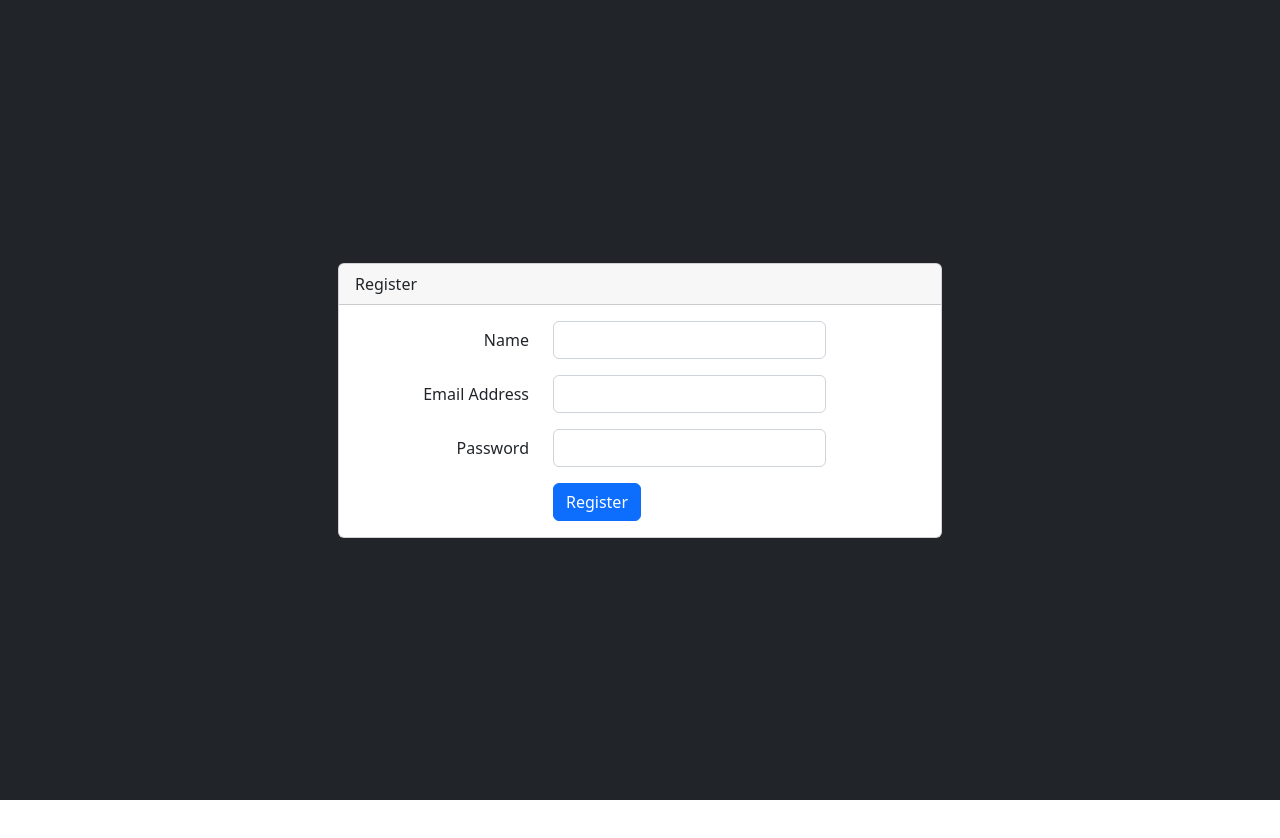
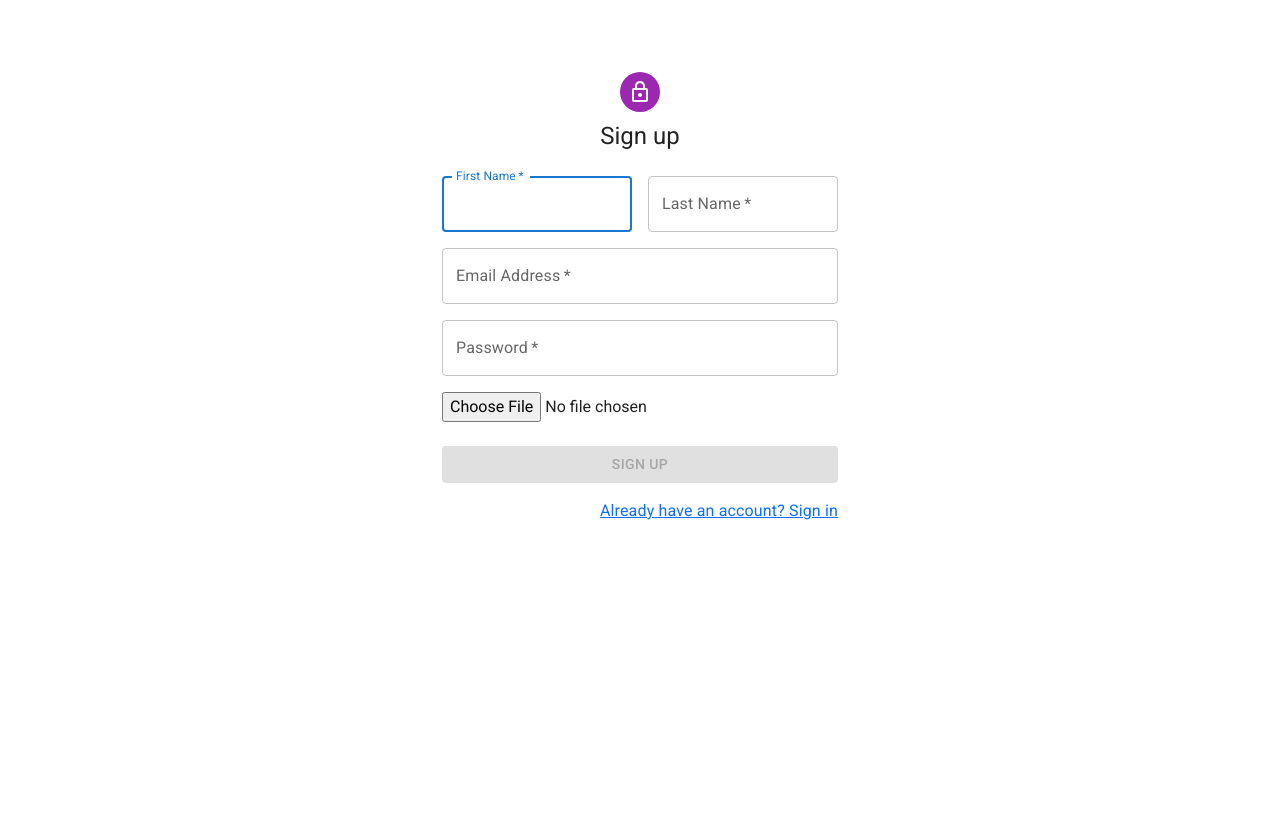
Before and after one commit to bishrimohammed/React-telegramclone, a React (Create React App) app: page /register in a window 1280 px wide. Shown: the top 838 px of the page. Before the commit the page ends 800 px from the top, so only its background shows below. Built offline with nearby package versions, Linux system fonts and the light colour scheme; no server answers.

Commit message:
firebase

```diff
--- a/package.json
+++ b/package.json
@@ -14,6 +14,7 @@
     "@testing-library/user-event": "^13.2.1",
     "bootstrap": "^5.2.3",
     "dotenv": "^16.1.4",
+    "firebase": "^9.22.2",
     "json-server": "^0.17.1",
     "react": "^18.2.0",
     "react-bootstrap": "^2.6.0",
--- /dev/null
+++ b/src/firebase.js
@@ -0,0 +1,16 @@
+// Import the functions you need from the SDKs you need
+import { initializeApp } from "firebase/app";
+import { getStorage } from "firebase/storage";
+// Your web app's Firebase configuration
+const firebaseConfig = {
+  apiKey: "AIzaSyCdFrtQeZkNRHMeTvQHYDpbIbdzNX6D0vc",
+  authDomain: "telegramprofilephoto.firebaseapp.com",
+  projectId: "telegramprofilephoto",
+  storageBucket: "telegramprofilephoto.appspot.com",
+  messagingSenderId: "1090483089798",
+  appId: "1:1090483089798:web:7628915158ae0a7a7ebc07",
+};
+
+// Initialize Firebase
+const app = initializeApp(firebaseConfig);
+export const storage = getStorage(app);
--- a/src/pages/Login.jsx
+++ b/src/pages/Login.jsx
@@ -1,8 +1,21 @@
 import React, { useState } from "react";
 import { useSelector, useDispatch } from "react-redux";
 import { setLogin } from "../storeReduxToolkit/authSlice";
-import env from "react-dotenv";
+import Avatar from "@mui/material/Avatar";
+import Button from "@mui/material/Button";
+import CssBaseline from "@mui/material/CssBaseline";
+import TextField from "@mui/material/TextField";
+import { Link } from "react-router-dom";
+//import Link from "@mui/material/Link";
+import Grid from "@mui/material/Grid";
+import Box from "@mui/material/Box";
+import LockOutlinedIcon from "@mui/icons-material/LockOutlined";
+import Typography from "@mui/material/Typography";
+import Container from "@mui/material/Container";
+import { createTheme, ThemeProvider } from "@mui/material/styles";
+const defaultTheme = createTheme();
 const Login = () => {
+  //const navigate = useNavigate();
   const dispatch = useDispatch();
   const Auth = useSelector((state) => state.auth.user);
   const [email, setEmail] = useState("");
@@ -29,61 +42,78 @@ const Login = () => {
   };
   return (
     <>
-      <div className="container">
-        <div className="row justify-content-center">
-          <div className="col-md-8">
-            <div className="card">
-              <div className="card-header">Login</div>
+      {" "}
+      <ThemeProvider theme={defaultTheme}>
+        <Container component="main" maxWidth="xs">
+          <CssBaseline />
+          <Box
+            sx={{
+              marginTop: 8,
+              display: "flex",
+              flexDirection: "column",
+              alignItems: "center",
+            }}
+          >
+            <Avatar sx={{ m: 1, bgcolor: "secondary.main" }}>
+              <LockOutlinedIcon />
+            </Avatar>
+            <Typography component="h1" variant="h5">
+              Sign in
+            </Typography>
+            <Box
+              component="form"
+              onSubmit={submitHandler}
+              noValidate
+              sx={{ mt: 1 }}
+            >
+              <TextField
+                margin="normal"
+                required
+                fullWidth
+                id="email"
+                label="Email Address"
+                name="email"
+                onChange={(e) => setEmail(e.target.value)}
+                autoComplete="email"
+                autoFocus
+              />
+              <TextField
+                margin="normal"
+                required
+                fullWidth
+                name="password"
+                label="Password"
+                type="password"
+                id="password"
+                onChange={(e) => setPassword(e.target.value)}
+                autoComplete="current-password"
+              />
 
-              <div className="card-body">
-                <form onSubmit={submitHandler}>
-                  <div className="row mb-3">
-                    <label className="col-md-4 col-form-label text-md-end">
-                      Email Address
-                    </label>
-
-                    <div className="col-md-6">
-                      <input
-                        id="email"
-                        type="email"
-                        className="form-control "
-                        name="email"
-                        onChange={(e) => setEmail(e.target.value)}
-                        required
-                      />
-                    </div>
-                  </div>
-
-                  <div className="row mb-3">
-                    <label className="col-md-4 col-form-label text-md-end">
-                      Password
-                    </label>
-
-                    <div className="col-md-6">
-                      <input
-                        id="password"
-                        type="password"
-                        className="form-control "
-                        name="password"
-                        onChange={(e) => setPassword(e.target.value)}
-                        required
-                      />
-                    </div>
-                  </div>
-
-                  <div className="row mb-0">
-                    <div className="col-md-6 offset-md-4">
-                      <button type="submit" className="btn btn-primary">
-                        Login
-                      </button>
-                    </div>
-                  </div>
-                </form>
-              </div>
-            </div>
-          </div>
-        </div>
-      </div>
+              <Button
+                type="submit"
+                fullWidth
+                variant="contained"
+                className="position-static"
+                sx={{ mt: 3, mb: 2 }}
+              >
+                Sign In
+              </Button>
+              <Grid container>
+                <Grid item xs>
+                  <Link href="#" variant="body2">
+                    Forgot password?
+                  </Link>
+                </Grid>
+                <Grid item>
+                  <Link to="/register" variant="body2">
+                    {"Don't have an account? Sign Up"}
+                  </Link>
+                </Grid>
+              </Grid>
+            </Box>
+          </Box>
+        </Container>
+      </ThemeProvider>
     </>
   );
 };
--- a/src/pages/Register.jsx
+++ b/src/pages/Register.jsx
@@ -1,70 +1,187 @@
-import React from "react";
+import React, { useEffect, useState } from "react";
+import Avatar from "@mui/material/Avatar";
+import Button from "@mui/material/Button";
+import CssBaseline from "@mui/material/CssBaseline";
+import TextField from "@mui/material/TextField";
+
+import Grid from "@mui/material/Grid";
+import Box from "@mui/material/Box";
+import LockOutlinedIcon from "@mui/icons-material/LockOutlined";
+import Typography from "@mui/material/Typography";
+import Container from "@mui/material/Container";
+
+import { createTheme, ThemeProvider } from "@mui/material/styles";
+import { Link, useNavigate } from "react-router-dom";
+import { ref, uploadBytesResumable, getDownloadURL } from "firebase/storage";
+import { storage } from "../firebase";
+const defaultTheme = createTheme();
 
 const Register = () => {
+  const [firstName, setFirstName] = useState("");
+  const [lastName, setLastName] = useState("");
+  const [email, setEmail] = useState("");
+  const [password, setPassword] = useState("");
+  const [profilephoto, setProfilephoto] = useState(null);
+  const [imageURL, setimageURL] = useState("");
+  const URL = process.env.REACT_APP_server_URL;
+  const navigate = useNavigate();
+  useEffect(() => {
+    const uploadFile = () => {
+      const name = new Date().getTime() + profilephoto.name;
+
+      console.log(name);
+      const storageRef = ref(storage, name);
+      const uploadTask = uploadBytesResumable(storageRef, profilephoto);
+
+      uploadTask.on(
+        "state_changed",
+        (snapshot) => {
+          const progress =
+            (snapshot.bytesTransferred / snapshot.totalBytes) * 100;
+          console.log("Upload is " + progress + "% done");
+          switch (snapshot.state) {
+            case "paused":
+              console.log("Upload is paused");
+              break;
+            case "running":
+              console.log("Upload is running");
+              break;
+            default:
+              break;
+          }
+        },
+        (error) => {
+          console.log(error);
+        },
+        () => {
+          getDownloadURL(uploadTask.snapshot.ref).then((downloadURL) => {
+            setimageURL(downloadURL);
+          });
+        }
+      );
+    };
+    profilephoto && uploadFile();
+  }, [profilephoto]);
+
+  const handleSubmit = async (event) => {
+    event.preventDefault();
+    const Data = {
+      email,
+      password,
+      name: firstName + " " + lastName,
+      profileimg: imageURL,
+    };
+    const res = await fetch(`${URL}/auth/register`, {
+      method: "POST",
+      headers: { "Content-type": "application/json" },
+      body: JSON.stringify(Data),
+    });
+    const user = await res.json();
+
+    if (user) navigate("/login");
+  };
   return (
-    <div className="container-fluid h-100 d-flex justify-content-center align-items-center bg-dark w-100">
-      <div className="row w-75 justify-content-center">
-        <div className="col-md-8">
-          <div className="card">
-            <div className="card-header">Register</div>
-
-            <div className="card-body">
-              <form method="POST" action="#">
-                <div className="row mb-3">
-                  <label className="col-md-4 col-form-label text-md-end">
-                    Name
-                  </label>
-
-                  <div className="col-md-6">
-                    <input type="text" className="form-control " required />
-                  </div>
-                </div>
-
-                <div className="row mb-3">
-                  <label className="col-md-4 col-form-label text-md-end">
-                    Email Address
-                  </label>
-
-                  <div className="col-md-6">
-                    <input
-                      id="email"
-                      type="email"
-                      className="form-control "
-                      name="email"
-                      required
-                    />
-                  </div>
-                </div>
-
-                <div className="row mb-3">
-                  <label className="col-md-4 col-form-label text-md-end">
-                    Password
-                  </label>
-
-                  <div className="col-md-6">
-                    <input
-                      id="password"
-                      type="password"
-                      className="form-control "
-                      name="password"
-                      required
-                    />
-                  </div>
-                </div>
-
-                <div className="row mb-0">
-                  <div className="col-md-6 offset-md-4">
-                    <button type="submit" className="btn btn-primary">
-                      Register
-                    </button>
-                  </div>
-                </div>
-              </form>
-            </div>
-          </div>
-        </div>
-      </div>
-    </div>
+    <ThemeProvider theme={defaultTheme}>
+      <Container component="main" maxWidth="xs">
+        <CssBaseline />
+        <Box
+          sx={{
+            marginTop: 8,
+            display: "flex",
+            flexDirection: "column",
+            alignItems: "center",
+          }}
+        >
+          <Avatar sx={{ m: 1, bgcolor: "secondary.main" }}>
+            <LockOutlinedIcon />
+          </Avatar>
+          <Typography component="h1" variant="h5">
+            Sign up
+          </Typography>
+          <Box
+            component="form"
+            noValidate
+            onSubmit={handleSubmit}
+            sx={{ mt: 3 }}
+          >
+            <Grid container spacing={2}>
+              <Grid item xs={12} sm={6}>
+                <TextField
+                  autoComplete="given-name"
+                  name="firstName"
+                  required
+                  fullWidth
+                  id="firstName"
+                  label="First Name"
+                  autoFocus
+                  onChange={(e) => setFirstName(e.target.value)}
+                />
+              </Grid>
+              <Grid item xs={12} sm={6}>
+                <TextField
+                  required
+                  fullWidth
+                  id="lastName"
+                  label="Last Name"
+                  name="lastName"
+                  onChange={(e) => setLastName(e.target.value)}
+                  autoComplete="family-name"
+                />
+              </Grid>
+              <Grid item xs={12}>
+                <TextField
+                  required
+                  fullWidth
+                  id="email"
+                  label="Email Address"
+                  name="email"
+                  onChange={(e) => setEmail(e.target.value)}
+                  autoComplete="email"
+                />
+              </Grid>
+              <Grid item xs={12}>
+                <TextField
+                  required
+                  fullWidth
+                  name="password"
+                  label="Password"
+                  type="password"
+                  id="password"
+                  onChange={(e) => setPassword(e.target.value)}
+                  autoComplete="new-password"
+                />
+              </Grid>
+              <Grid item xs={12}>
+                <input
+                  name="profilephoto"
+                  accept="image/*"
+                  type="file"
+                  id="photo"
+                  onChange={(e) => setProfilephoto(e.target.files[0])}
+                />
+              </Grid>
+            </Grid>
+            <Button
+              type="submit"
+              fullWidth
+              variant="contained"
+              className="position-static"
+              sx={{ mt: 3, mb: 2 }}
+              disabled={imageURL === ""}
+            >
+              Sign Up
+            </Button>
+            <Grid container justifyContent="flex-end">
+              <Grid item>
+                <Link to="/login" variant="body2">
+                  Already have an account? Sign in
+                </Link>
+              </Grid>
+            </Grid>
+          </Box>
+        </Box>
+      </Container>
+    </ThemeProvider>
   );
 };
 
```
Also changed, not shown: 1 other file (tests, documents, lock files or other folders).
